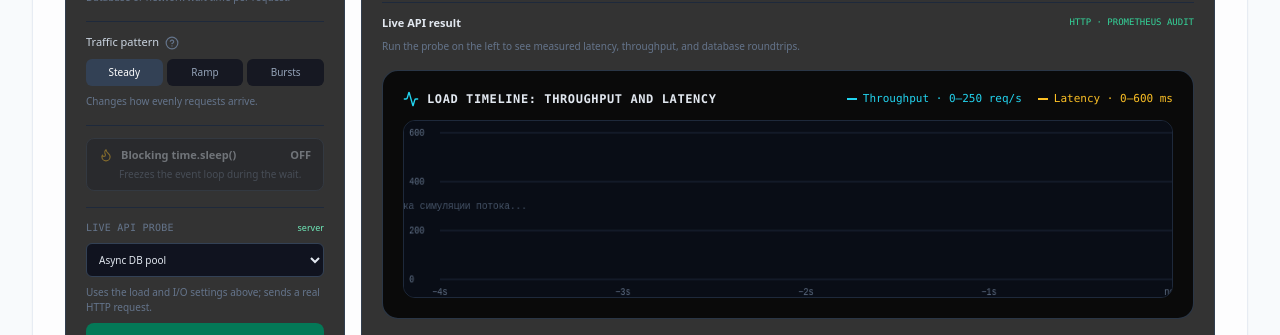
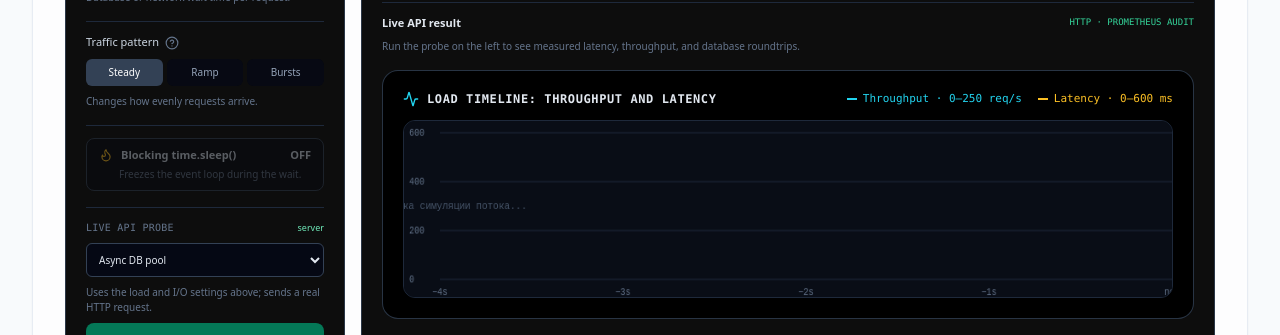
Before and after one commit to yudinandreyv/devsandbox, a React (Vite) app in the folder frontend/: page / in a window 1280 px wide. Shown: the part 1145-1480 px from the top of the page. Built offline with nearby package versions, Linux system fonts and the light colour scheme; no server answers.

Commit message:
style(trainer): make pipeline background near-opaque black

```diff
--- a/frontend/src/components/SyncAsyncPipelineVisualizer.tsx
+++ b/frontend/src/components/SyncAsyncPipelineVisualizer.tsx
@@ -378,7 +378,7 @@ export const SyncAsyncPipelineVisualizer: React.FC<VisualizerProps> = ({ onRunBa
 
       {/* One settings panel and one live pipeline */}
       <div className="grid grid-cols-1 xl:grid-cols-[280px_minmax(0,1fr)] gap-4">
-        <SpotlightCard className="h-full border border-slate-700/80 bg-black/80 backdrop-blur-sm">
+        <SpotlightCard className="h-full border border-slate-700/80 bg-black/95 backdrop-blur-sm">
         <aside className="relative z-10 p-4 sm:p-5 space-y-4">
           <div className="flex items-center justify-between">
             <h3 className="text-sm font-bold text-white">{isRu ? 'Настройки опыта' : 'Experiment settings'}</h3>
@@ -482,7 +482,7 @@ export const SyncAsyncPipelineVisualizer: React.FC<VisualizerProps> = ({ onRunBa
         </aside>
         </SpotlightCard>
 
-        <SpotlightCard className="min-w-0 border border-slate-700/80 bg-black/80 backdrop-blur-sm">
+        <SpotlightCard className="min-w-0 border border-slate-700/80 bg-black/95 backdrop-blur-sm">
         <section className="relative z-10 min-w-0 p-4 sm:p-5 space-y-4" aria-label={isRu ? 'Визуализация задач' : 'Task visualization'}>
           <div className="flex flex-wrap items-center justify-between gap-2">
             <div>
@@ -584,7 +584,7 @@ export const SyncAsyncPipelineVisualizer: React.FC<VisualizerProps> = ({ onRunBa
           </div>
 
           {/* Keep the load chart next to the live result it contextualizes. */}
-          <div className="border border-slate-700/80 rounded-2xl p-4 sm:p-5 space-y-3 bg-black/80" id="metrics-graph">
+          <div className="border border-slate-700/80 rounded-2xl p-4 sm:p-5 space-y-3 bg-black/95" id="metrics-graph">
             <div className="flex flex-col sm:flex-row sm:items-center justify-between gap-2">
               <div className="flex items-center gap-2">
                 <Activity className="w-4 h-4 text-cyan-400" />
```
Also changed, not shown: 1 other file (tests, documents, lock files or other folders).
